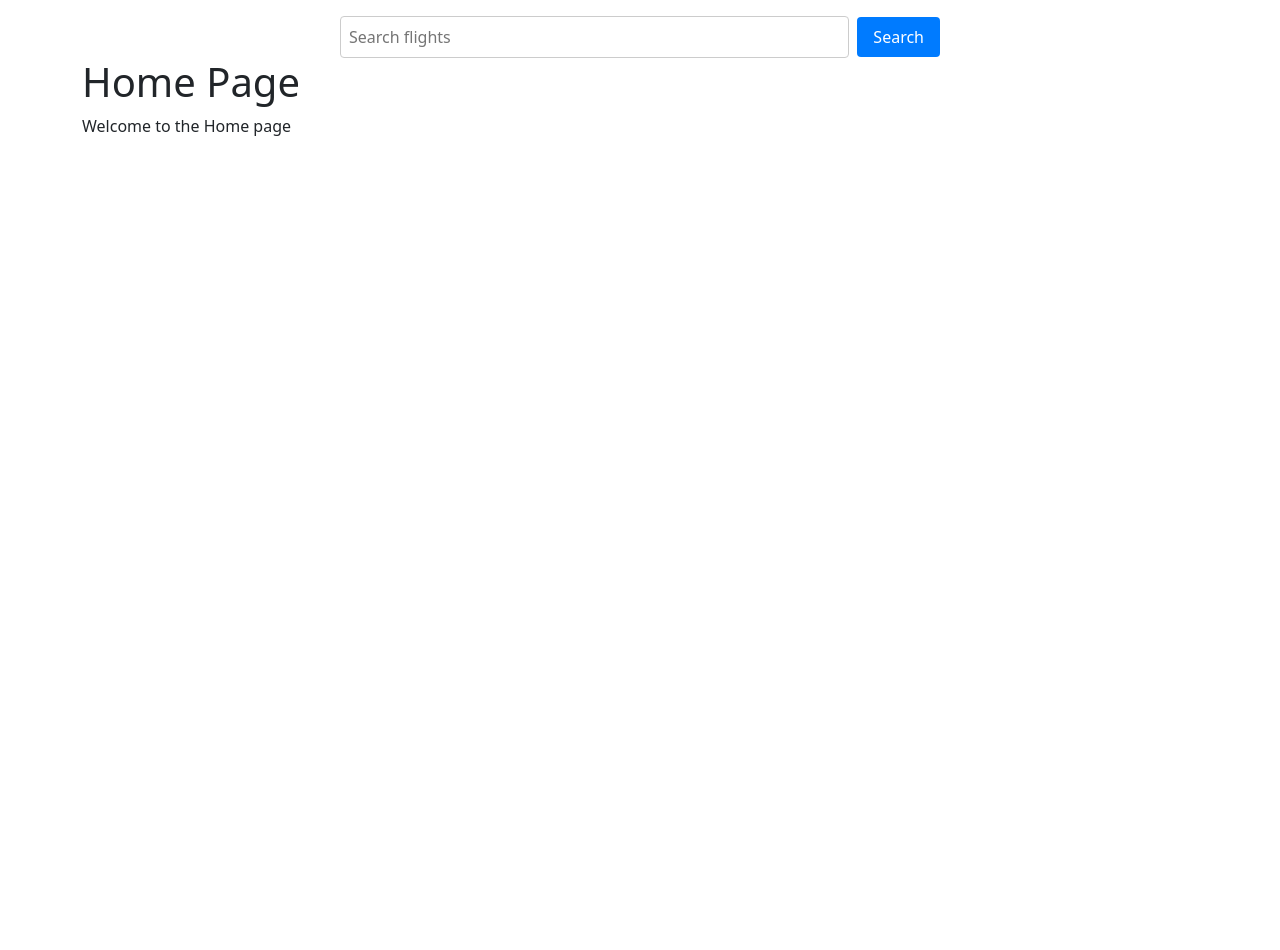
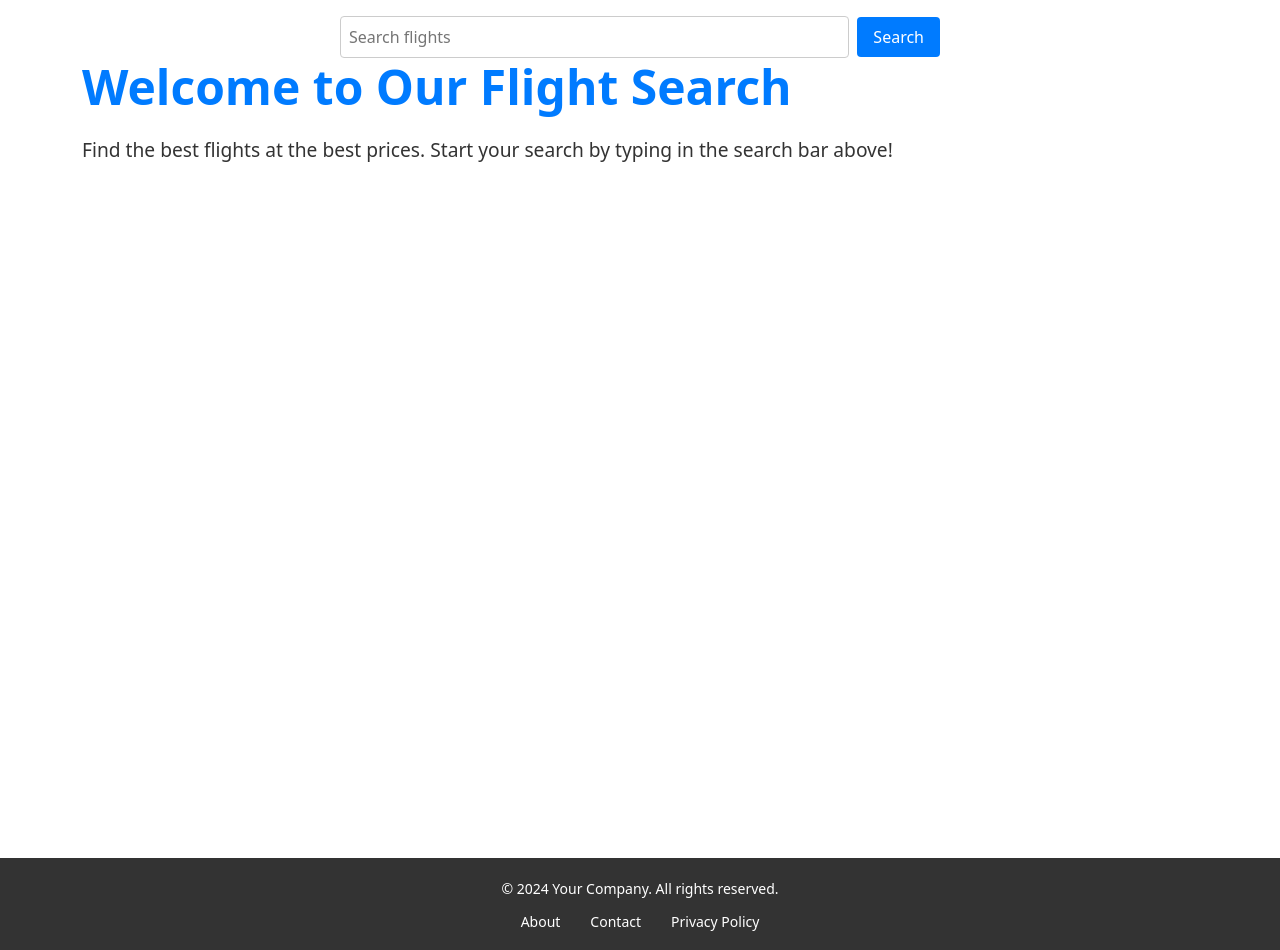
Before and after one commit to lshv04/reactquery-21, a React (Vite) app: page / in a window 1280 px wide. Shown: the part 80-1030 px from the top of the page. Before the commit the page ends 800 px from the top, so only its background shows below. Built offline with nearby package versions, Linux system fonts and the light colour scheme.

Commit message:
criando footer e alinhando página home

```diff
--- a/src/App.tsx
+++ b/src/App.tsx
@@ -7,6 +7,8 @@ import About from './pages/About'; // Importando a página About
 import Flight from './pages/Flight';
 import './App.css'; // Estilos globais
 import InputBar from './components/InputBar';
+import Footer from './components/Footer';
+import Home from './pages/Home';
 
 const App: React.FC = () => {
   return (
@@ -21,18 +23,11 @@ const App: React.FC = () => {
           <Route path="/flight" element={<Flight />} /> {/* Rota para a página de resultados */}
         </Routes>
       </div>
+      <Footer/>
     </Router>
   );
 };
 
-// Componente Home
-const Home: React.FC = () => {
-  return (
-    <div>
-      <h1>Home Page</h1>
-      <p>Welcome to the Home page</p>
-    </div>
-  );
-};
+
 
 export default App;
--- /dev/null
+++ b/src/components/Footer.module.css
@@ -0,0 +1,38 @@
+/* src/components/Footer.module.css */
+
+.footer {
+    background-color: #333;
+    color: white;
+    padding: 20px 0;
+    text-align: center;
+    position: relative;
+    bottom: 0;
+    width: 100%;
+  }
+
+  .container {
+    max-width: 1200px;
+    margin: 0 auto;
+    padding: 0 20px;
+  }
+
+  .text {
+    margin-bottom: 10px;
+    font-size: 14px;
+  }
+
+  .links {
+    margin-top: 10px;
+  }
+
+  .link {
+    color: #fff;
+    text-decoration: none;
+    margin: 0 15px;
+    font-size: 14px;
+    transition: color 0.3s ease;
+  }
+
+  .link:hover {
+    color: #007bff;
+  }
--- /dev/null
+++ b/src/components/Footer.tsx
@@ -0,0 +1,21 @@
+// src/components/Footer.tsx
+
+import React from 'react';
+import styles from './Footer.module.css'; // Importando o CSS modular
+
+const Footer: React.FC = () => {
+  return (
+    <footer className={styles.footer}>
+      <div className={styles.container}>
+        <p className={styles.text}>© 2024 Your Company. All rights reserved.</p>
+        <div className={styles.links}>
+          <a href="/about" className={styles.link}>About</a>
+          <a href="/contact" className={styles.link}>Contact</a>
+          <a href="/privacy" className={styles.link}>Privacy Policy</a>
+        </div>
+      </div>
+    </footer>
+  );
+};
+
+export default Footer;
--- a/src/index.css
+++ b/src/index.css
@@ -1,4 +1,5 @@
-body{
-  margin:0;
-  padding: 0;
+html, body {
+  margin: 0;
+  height: 100%;
+  margin: 0;
 }
--- /dev/null
+++ b/src/pages/Home.module.css
@@ -0,0 +1,22 @@
+/* src/pages/Home.module.css */
+
+.home {
+
+
+    height:100vh;
+  }
+
+
+  .title {
+    font-size: 3rem;
+    font-weight: bold;
+    color: #007bff;
+    margin-bottom: 20px;
+  }
+
+  .description {
+    font-size: 1.2rem;
+    color: #333;
+
+
+  }
--- /dev/null
+++ b/src/pages/Home.tsx
@@ -0,0 +1,17 @@
+// src/pages/Home.tsx
+
+import React from 'react';
+import styles from './Home.module.css'; // Importando a folha de estilo modular
+
+const Home: React.FC = () => {
+  return (
+    <div className={styles.home}>
+      <h1 className={styles.title}>Welcome to Our Flight Search</h1>
+      <p className={styles.description}>
+        Find the best flights at the best prices. Start your search by typing in the search bar above!
+      </p>
+    </div>
+  );
+};
+
+export default Home;
```
